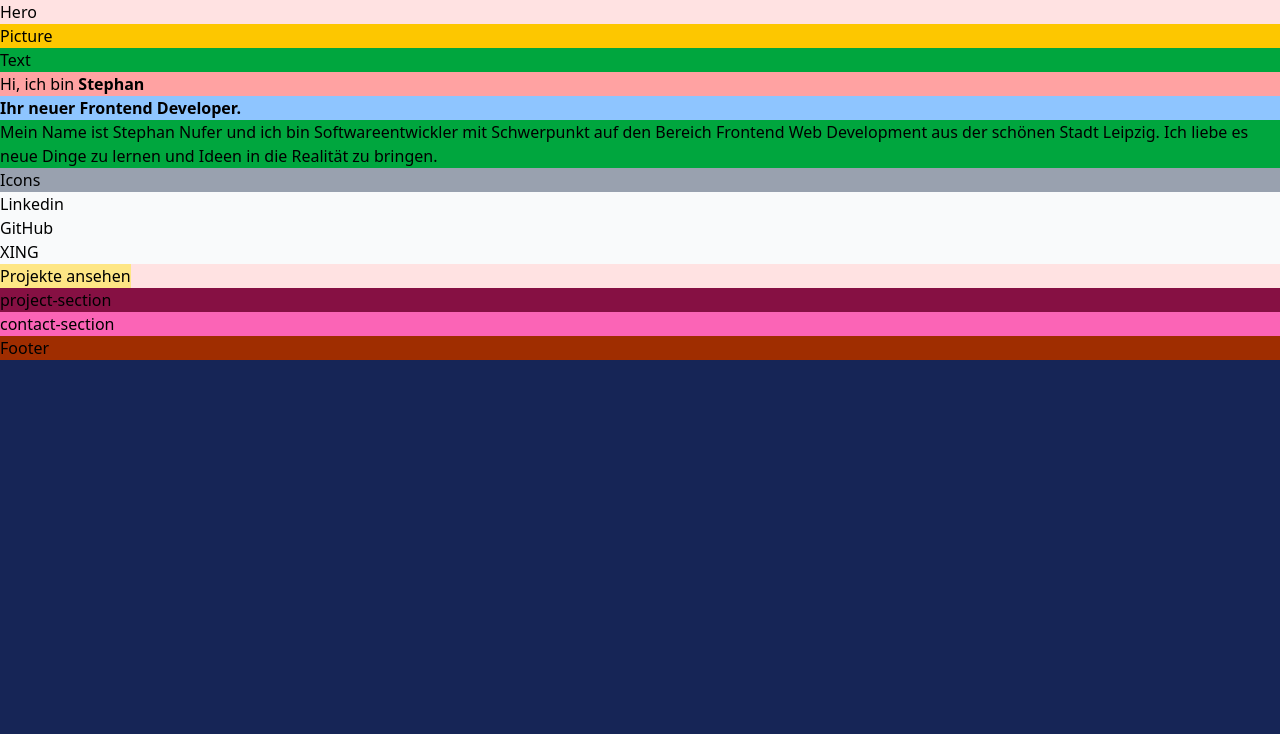
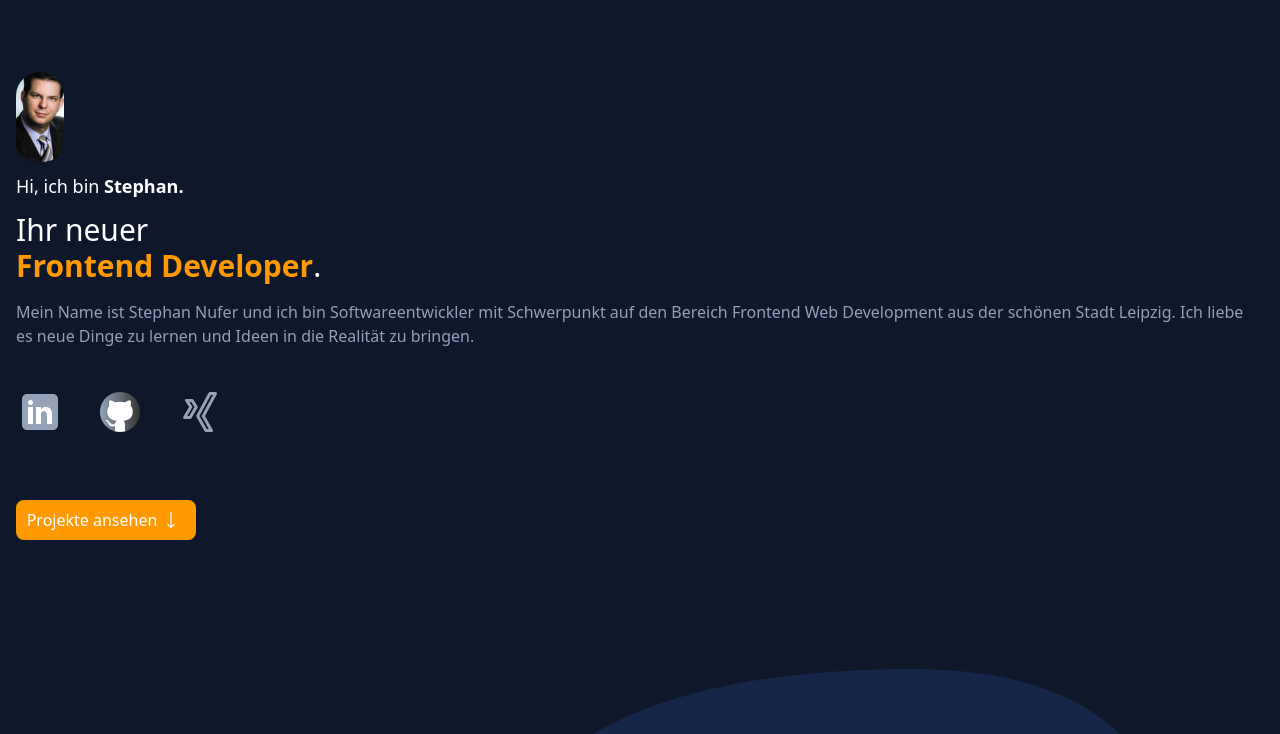
Before and after one commit to SteNuf/portfolio, a website built with Vite: page index.html in a window 1280 px wide. Shown: the top 734 px of the page. Built offline with nearby package versions, Linux system fonts and the light colour scheme.

Commit message:
Create the herosection with Icons, the Button and font-style.

```diff
--- a/index.html
+++ b/index.html
@@ -6,36 +6,71 @@
     <meta name="viewport" content="width=device-width, initial-scale=1.0" />
     <title>Stephan's Frontend Portfolio</title>
   </head>
-  <body class="bg-blue-950">
+  <body class="bg-slate-900 ml-4 mt-18 mr-5">
     <div id="app">
-      <div class="herosection bg-red-100">
-        Hero
-        <div class="hero-section-pic bg-yellow-400">Picture</div>
-        <div class="hero-section-writing bg-green-600">
-          Text
-          <h2 class="hero-section-salutation bg-red-300">
-            Hi, ich bin <span class="font-bold">Stephan</span>
+      <div class="hero-section">
+        <div class="hero-section-pic flex items-center w-12">
+          <img
+            src="public/Bild.jpg"
+            alt="Potraitbild Stephan"
+            class="pb-2.5 rounded-full object-cover w-25 h-25 overflow-hidden"
+          />
+        </div>
+        <div class="hero-section-writing">
+          <h2 class="hero-section-salutation text-white mb-3 text-lg">
+            Hi, ich bin <span class="font-bold">Stephan.</span>
           </h2>
-          <h1 class="hero-section-title bg-blue-300 font-bold">
-            Ihr neuer Frontend Developer.
+          <h1 class="hero-section-title text-white text-3xl mb-4">
+            Ihr neuer <br />
+            <span class="text-amber-500 font-bold">Frontend Developer</span
+            ><span class="text-white text-3xl">.</span>
           </h1>
-          <p class="hero-section-text">
+
+          <p class="hero-section-text mb-4 text-slate-400">
             Mein Name ist Stephan Nufer und ich bin Softwareentwickler mit
             Schwerpunkt auf den Bereich Frontend Web Development aus der schönen
             Stadt Leipzig. Ich liebe es neue Dinge zu lernen und Ideen in die
             Realität zu bringen.
           </p>
         </div>
-        <div class="hero-section-icons bg-gray-400">
-          Icons
-          <div class="hero-section-linkedin bg-gray-50">Linkedin</div>
-          <div class="hero-section-github bg-gray-50">GitHub</div>
-          <div class="hero-section-xing bg-gray-50">XING</div>
+        <div class="hero-section-icons mb-16 flex gap-8 mt-10">
+          <div class="hero-section-linkedin">
+            <img src="public/linkedin-logo.png" alt="Linkedin Logo" />
+          </div>
+          <div class="hero-section-gitHub">
+            <img src="public/gitHub-logo.png" alt="GitHub Logo" class="" />
+          </div>
+          <div class="hero-section-xing">
+            <img src="public/xing-logo.png" alt="Xing Logo" />
+          </div>
         </div>
 
-        <button class="hero-section-button bg-amber-200 border-0">
-          Projekte ansehen
+        <button
+          class="hero-section-button bg-amber-500 rounded-lg mb-30 text-white w-45 h-10 flex text-center items-center justify-center"
+        >
+          Projekte ansehen<svg
+            xmlns="http://www.w3.org/2000/svg"
+            fill="none"
+            viewBox="0 0 24 24"
+            stroke-width="1.5"
+            stroke="currentColor"
+            class="w-5 h-5 ml-1 mr-1"
+          >
+            <path
+              stroke-linecap="round"
+              stroke-linejoin="round"
+              d="M15.75 17.25 12 21m0 0-3.75-3.75M12 21V3"
+            />
+          </svg>
         </button>
+
+        <div class="hero-section-techpic mb-19">
+          <img
+            src="public/tech-logo.png"
+            alt="Fontend Technologien"
+            class="w-full max-w-500px"
+          />
+        </div>
       </div>
 
       <div class="project-section bg-pink-900">project-section</div>
```
Also changed, not shown: public/Bild.jpg (added), public/github-logo.png (added), public/linkedin-logo.png (added), public/tech-logo.png (added), public/xing-logo.png (added).
